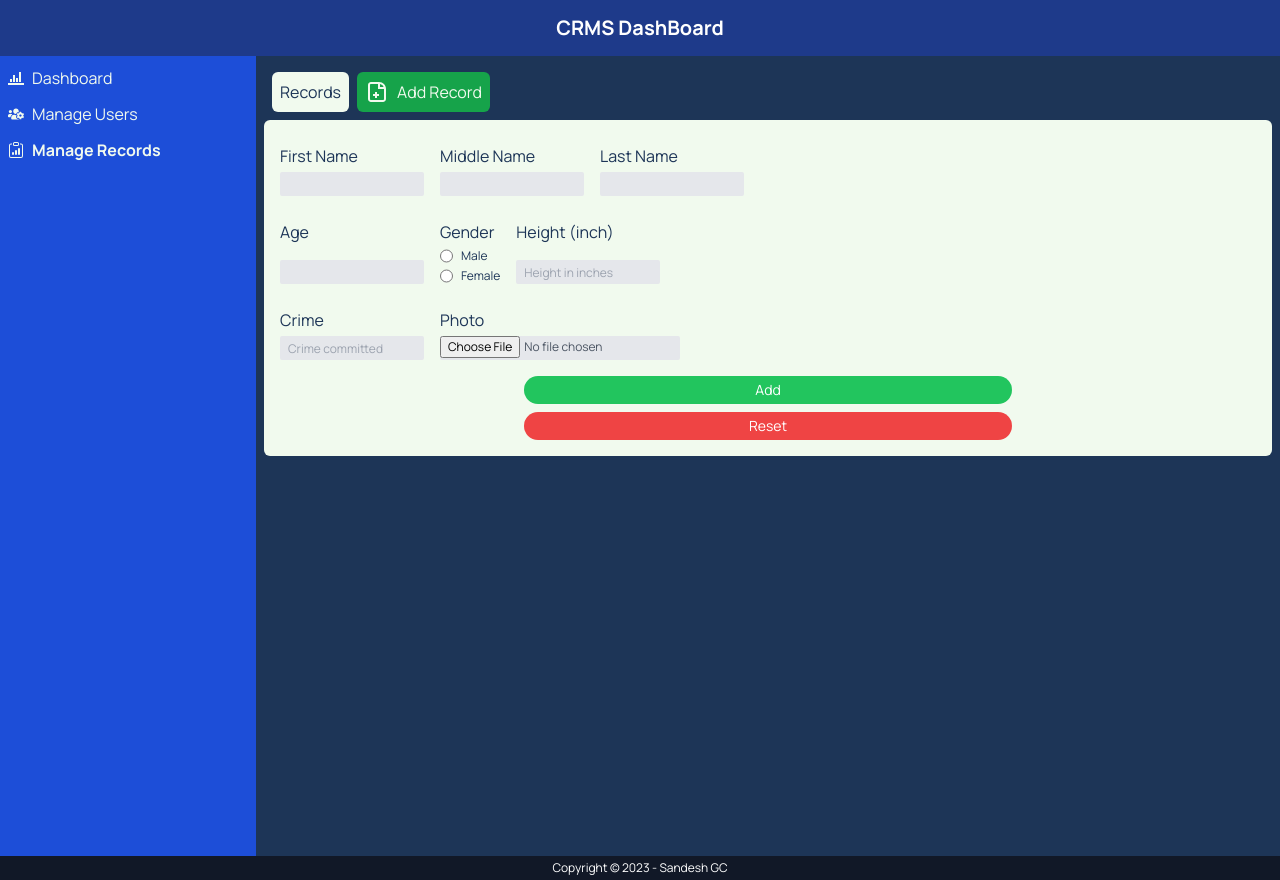
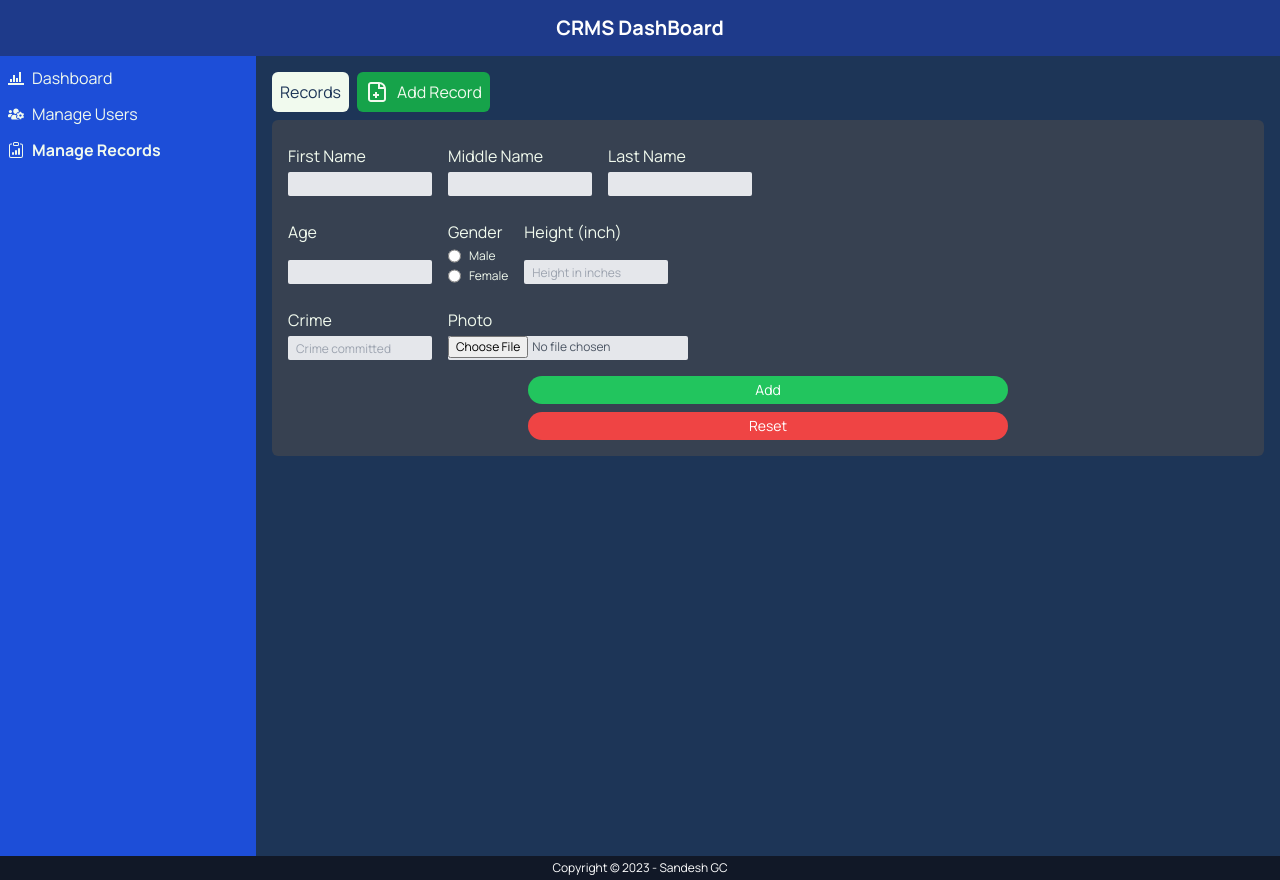
Before and after one commit to gcsandesh/Criminal-Record-Management-System, a React (Vite) app in the folder client/: page /admin/records/add in a window 1280 px wide. Built offline with nearby package versions, Linux system fonts and the light colour scheme.

Commit message:
fix minor bugs, add transition to buttons

```diff
--- a/client/src/pages/Admin/AddRecord.jsx
+++ b/client/src/pages/Admin/AddRecord.jsx
@@ -43,11 +43,11 @@ export default function AddRecord() {
 		}))
 	}
 	return (
-		<div>
+		<div className="px-2">
 			<form
 				method="POST"
 				onSubmit={handleSubmit}
-				className="flex flex-col justify-between items-start rounded-md gap-2 p-4 bg-light text-dark"
+				className="flex flex-col justify-between items-start rounded-md gap-2 p-4 bg-gray-700 text-light"
 			>
 				<div className="flex justify-between gap-4">
 					<div className="flex flex-col items-start gap-1 justify-between w-full my-2">
--- a/client/src/pages/Admin/ManageRecords.jsx
+++ b/client/src/pages/Admin/ManageRecords.jsx
@@ -23,17 +23,17 @@ export default function ManageRecords() {
 	return (
 		<div className="">
 			<nav className="flex gap-2 px-2">
-				<button className="flex items-centerhover:bg-opacity-70 gap-2 p-2 my-2 bg-light text-dark rounded-md">
+				<button className="flex items-center transition duration-200 hover:bg-opacity-70 gap-2 p-2 my-2 bg-light text-dark rounded-md">
 					<Link to={""}>Records</Link>
 				</button>
 				<Link to="add">
-					<button className="flex items-center hover:bg-opacity-70 gap-2 p-2 my-2 bg-green-600 text-light rounded-md">
+					<button className="flex items-center transition duration-200 hover:bg-opacity-70 gap-2 p-2 my-2 bg-green-600 text-light rounded-md">
 						<CgFileAdd color="dark" size={24} /> Add Record
 					</button>
 				</Link>
 				{window.location.pathname == `/admin/records/${id}` && (
 					<Link to={`edit/${id}`}>
-						<button className="flex items-center hover:bg-opacity-70 gap-2 p-2 my-2 bg-blue-500 text-light rounded-md">
+						<button className="flex items-center transition duration-200 hover:bg-opacity-70 gap-2 p-2 my-2 bg-blue-500 text-light rounded-md">
 							<FaRegEdit color="dark" size={24} /> Edit Record
 						</button>
 					</Link>
@@ -41,7 +41,7 @@ export default function ManageRecords() {
 				{window.location.pathname == `/admin/records/${id}` && (
 					<button
 						onClick={handleDelete}
-						className="flex items-center hover:bg-opacity-70 gap-2 p-2 my-2 bg-[#e63946] text-light rounded-md"
+						className="flex items-center transition duration-200 hover:bg-opacity-70 gap-2 p-2 my-2 bg-[#e63946] text-light rounded-md"
 					>
 						<FaTrashAlt color="dark" size={24} /> Delete Record
 					</button>
```
